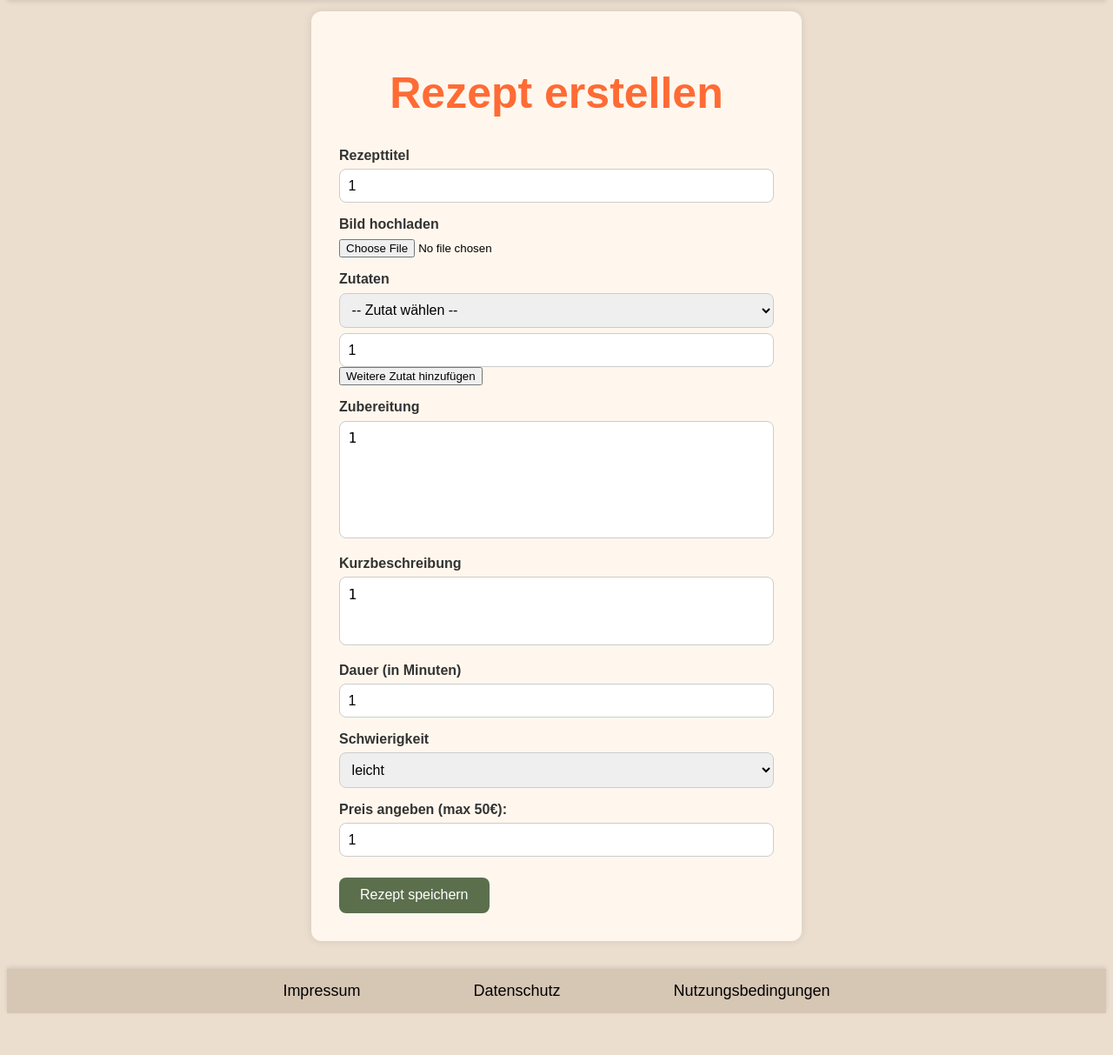
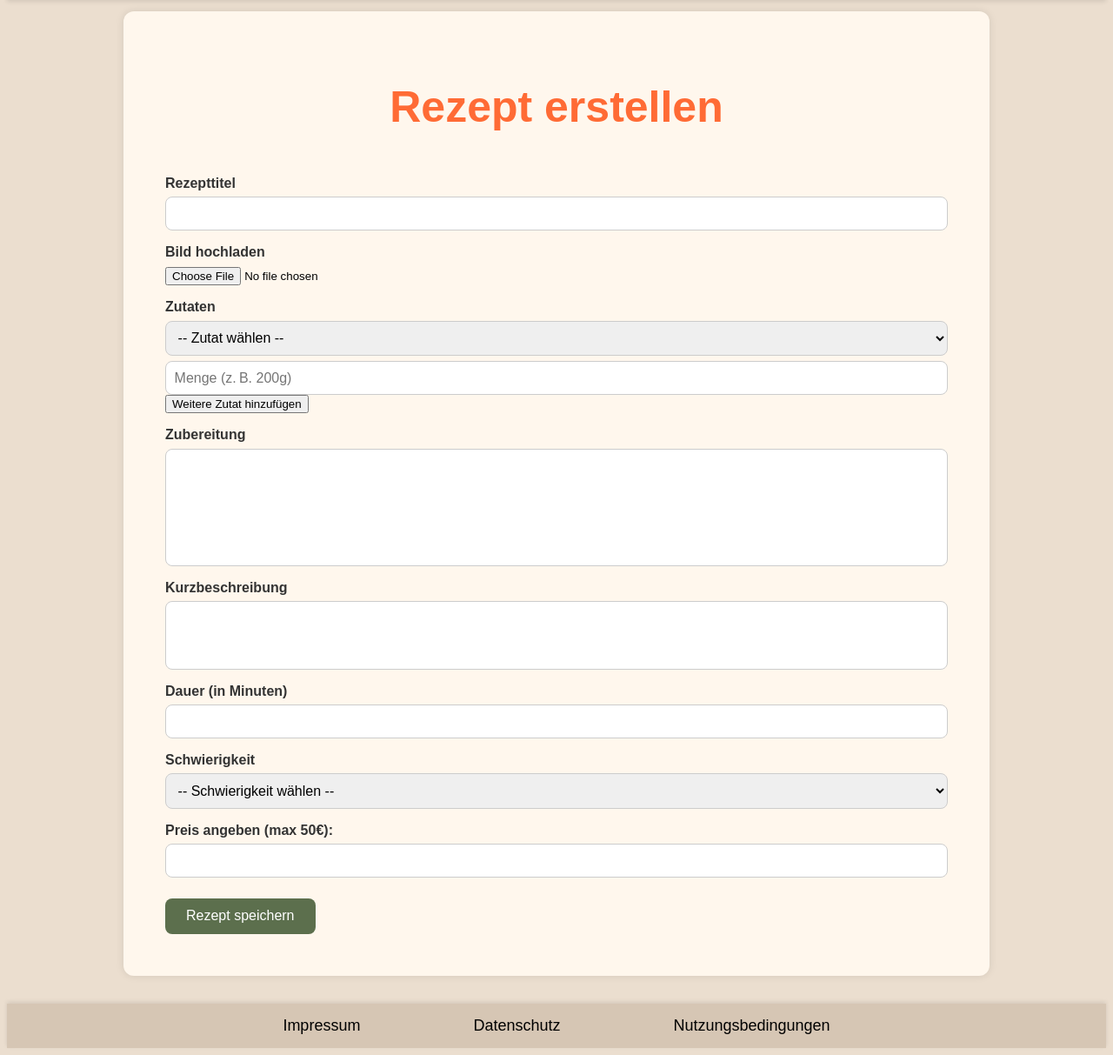
Before and after one commit to cln34/RezeptWebsite, a PHP site: page /rezeptErstellen.php in a window 1280 px wide. Shown: the part 61-1274 px from the top of the page at 87% size. Before the commit the page ends 1226 px from the top, so only its background shows below. Run offline with PHP 8.4, Linux system fonts and the light colour scheme; the visitor is signed in with stand-in values (Sample User, id 1).

Commit message:
Userliste, rezeptErstellen und Anmeldung für größere Bildschirme angepasst

```diff
--- a/css/anmeldung.css
+++ b/css/anmeldung.css
@@ -55,3 +55,10 @@
   .centered-link a:hover {
     text-decoration: underline;
   }
+
+  @media (min-width: 1024px) {
+  .anmeldung-main {
+    max-width: 900px;
+    padding: 3rem;
+  }
+}
--- a/css/rezeptErstellen.css
+++ b/css/rezeptErstellen.css
@@ -66,3 +66,15 @@
   box-sizing: border-box;
   font-size: 1rem;
 }
+
+.form-row {
+  display: flex;
+  flex-direction: column;
+}
+
+@media (min-width: 1024px) {
+  .rezeptErstellen form {
+    max-width: 900px;
+    padding: 3rem;
+  }
+}
--- a/css/userliste.css
+++ b/css/userliste.css
@@ -13,13 +13,14 @@
   background-color: #D6C6B4;
   border-radius: 15px;
   padding: 20px;
-  width: calc(33.33% - 40px);
-  min-width: 300px;
   color: black;
   box-shadow: 0 4px 6px rgba(0,0,0,0.1);
   transition: transform 0.2s ease-in-out;
   font-family: sans-serif;
   text-align: center;
+  flex: 1 1 100%; /* Standard: 1 Spalte (mobil) */
+  max-width: 100%;
+  box-sizing: border-box;
 }
 
 .user-card:hover {
@@ -41,14 +42,18 @@
   font-size: 15px;
 }
 
-@media (max-width: 1024px) {
-    .user-card {
-      width: calc(50% - 40px);
-    }
+/* Tablet: 2 Spalten */
+@media (min-width: 600px) {
+  .user-card {
+    flex: 1 1 calc(50% - 20px);
+    max-width: calc(50% - 20px);
   }
+}
 
-  @media (max-width: 600px) {
-    .user-card {
-      width: 90%;
-    }
+/* Desktop: 3 Spalten */
+@media (min-width: 1024px) {
+  .user-card {
+    flex: 1 1 calc(33.333% - 20px);
+    max-width: calc(33.333% - 20px);
   }
+}
--- a/php/view/rezeptEintrag-new.php
+++ b/php/view/rezeptEintrag-new.php
@@ -46,12 +46,17 @@ require_once "php/include/head.php";
     <form action="eintrag-eintragen.php" method="post">
       <h1>Rezept erstellen</h1>
 
+      <div class="form-row">
         <label for="titel">Rezepttitel</label>
-            <input type="text" id="titel" name="titel" value="<?php echo htmlspecialchars($titel); ?>" required />
+        <input type="text" id="titel" name="titel" required />
+      </div>
 
+      <div class="form-row">
         <label for="bild">Bild hochladen</label>
-            <input type="file" id="bild" name="bild" value="<?php echo htmlspecialchars($bild); ?>" accept="image/*" />
+        <input type="file" id="bild" name="bild" accept="image/*" />
+      </div>
 
+      <div class="form-row">
         <label for="zutaten">Zutaten</label>
         <div id="zutaten-container">
           <div class="zutat-eintrag">
@@ -70,36 +75,44 @@ require_once "php/include/head.php";
               <option value="Backpulver">Backpulver</option>
               <option value="Vanillezucker">Vanillezucker</option>
               <option value="Zimt">Zimt</option>
-                        <!-- Weitere Zutaten hier -->
             </select>
-                    <label for="menge" class="visually-hidden">Menge</label> <!-- Unsichtbares Label für Barrierefreiheit -->
-                    <input type="text" id=menge name="menge" placeholder="Menge (z. B. 200g)" value="<?php echo htmlspecialchars($menge); ?>" required>
+            <label for="menge" class="visually-hidden">Menge</label>
+            <input type="text" id="menge" name="menge" placeholder="Menge (z. B. 200g)" required>
+          </div>
         </div>
       </div>
 
-            <!-- Button zum Hinzufügen einer weiteren Zutat -->
-            <!-- Funktion addZutat() später bei JavaScript einfügen-->
       <button type="button" onclick="addZutat()">Weitere Zutat hinzufügen</button>
 
+      <div class="form-row">
         <label for="anleitung">Zubereitung</label>
-            <textarea id="anleitung" name="anleitung" rows="6" required><?php echo htmlspecialchars($anleitung); ?></textarea>
+        <textarea id="anleitung" name="anleitung" rows="6" required></textarea>
+      </div>
 
+      <div class="form-row">
         <label for="kurzbeschreibung">Kurzbeschreibung</label>
-            <textarea id="kurzbeschreibung" name="kurzbeschreibung" rows="3"><?php echo htmlspecialchars($kurzbeschreibung); ?></textarea>
+        <textarea id="kurzbeschreibung" name="kurzbeschreibung" rows="3"></textarea>
+      </div>
 
+      <div class="form-row">
         <label for="dauer">Dauer (in Minuten)</label>
-            <input type="number" id="dauer" name="dauer" min="1" max="180" value="<?php echo htmlspecialchars($dauer); ?>" required />
+        <input type="number" id="dauer" name="dauer" min="1" max="180" required />
+      </div>
 
+      <div class="form-row">
         <label for="schwierigkeit">Schwierigkeit</label>
         <select id="schwierigkeit" name="schwierigkeit" required>
-                <option value="" disabled <?= empty($schwierigkeit) ? 'selected' : '' ?>>-- Schwierigkeit wählen --</option>
-                <option value="leicht" <?= $schwierigkeit == 'leicht' ? 'selected' : '' ?>>leicht</option>
-                <option value="mittel" <?= $schwierigkeit == 'mittel' ? 'selected' : '' ?>>mittel</option>
-                <option value="schwer" <?= $schwierigkeit == 'schwer' ? 'selected' : '' ?>>schwer</option>
+          <option value="" disabled selected>-- Schwierigkeit wählen --</option>
+          <option value="leicht">leicht</option>
+          <option value="mittel">mittel</option>
+          <option value="schwer">schwer</option>
         </select>
+      </div>
 
+      <div class="form-row">
         <label for="preis">Preis angeben (max 50€):</label>
-            <input type="number" id="preis" name="preis" min="0" max="50" step="1" value="<?php echo htmlspecialchars($preis); ?>" required />
+        <input type="number" id="preis" name="preis" min="0" max="50" step="1" required />
+      </div>
 
       <input type="submit" value="Rezept speichern" />
     </form>
```
Lines whose indentation alone changed are shown as unchanged.
